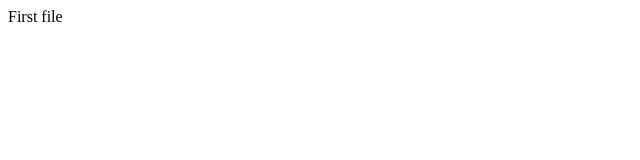
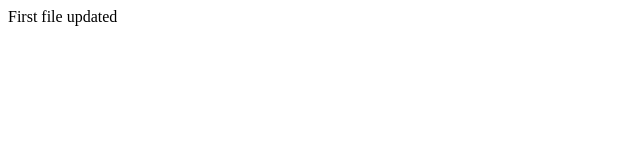
Before and after one commit to smrony/my-first-github, a plain HTML site: page index.html in a window 1280 px wide. Shown: the full height of the page, 0-640 px from the left. Drawn offline with Linux system fonts and the light colour scheme.

Commit message:
First file updated

```diff
--- a/index.html
+++ b/index.html
@@ -4,6 +4,6 @@
         <title></title>
     </head>
     <body>
-        First file
+        First file updated
     </body>
 </html>
```
